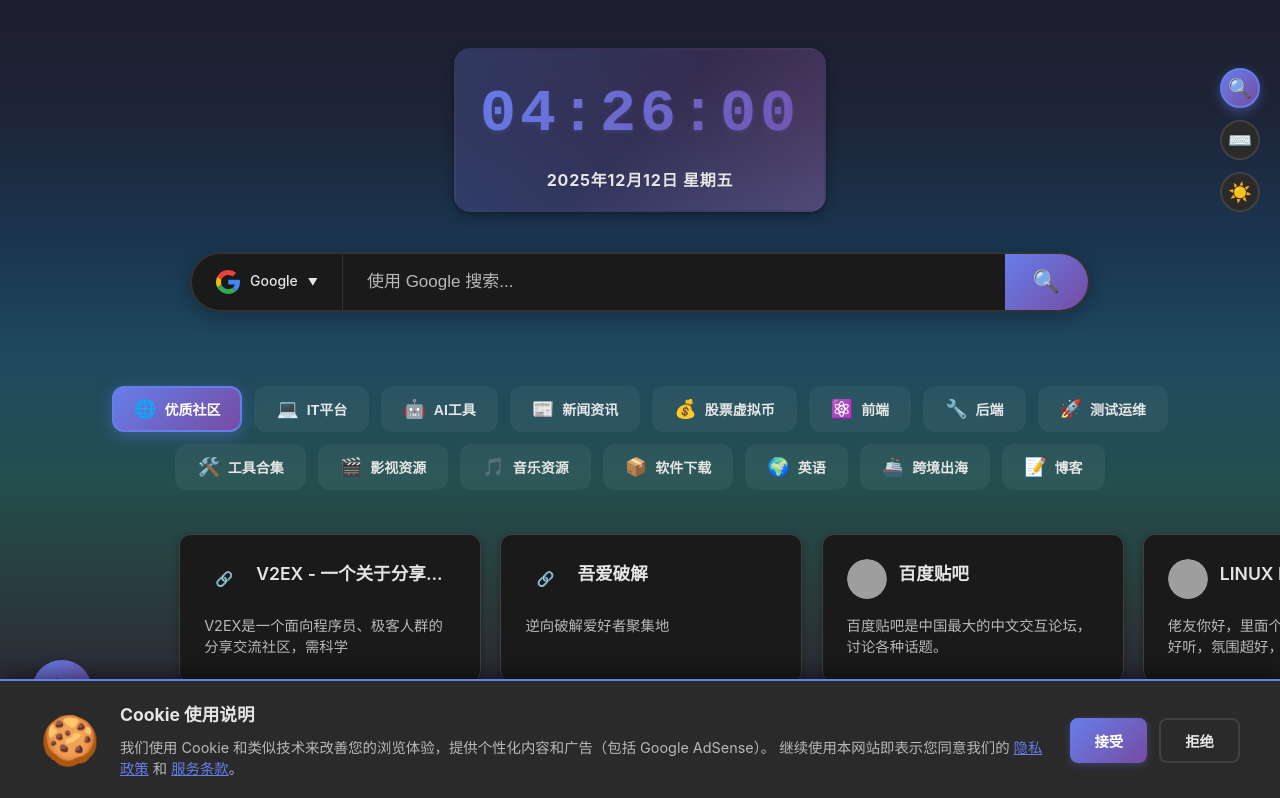
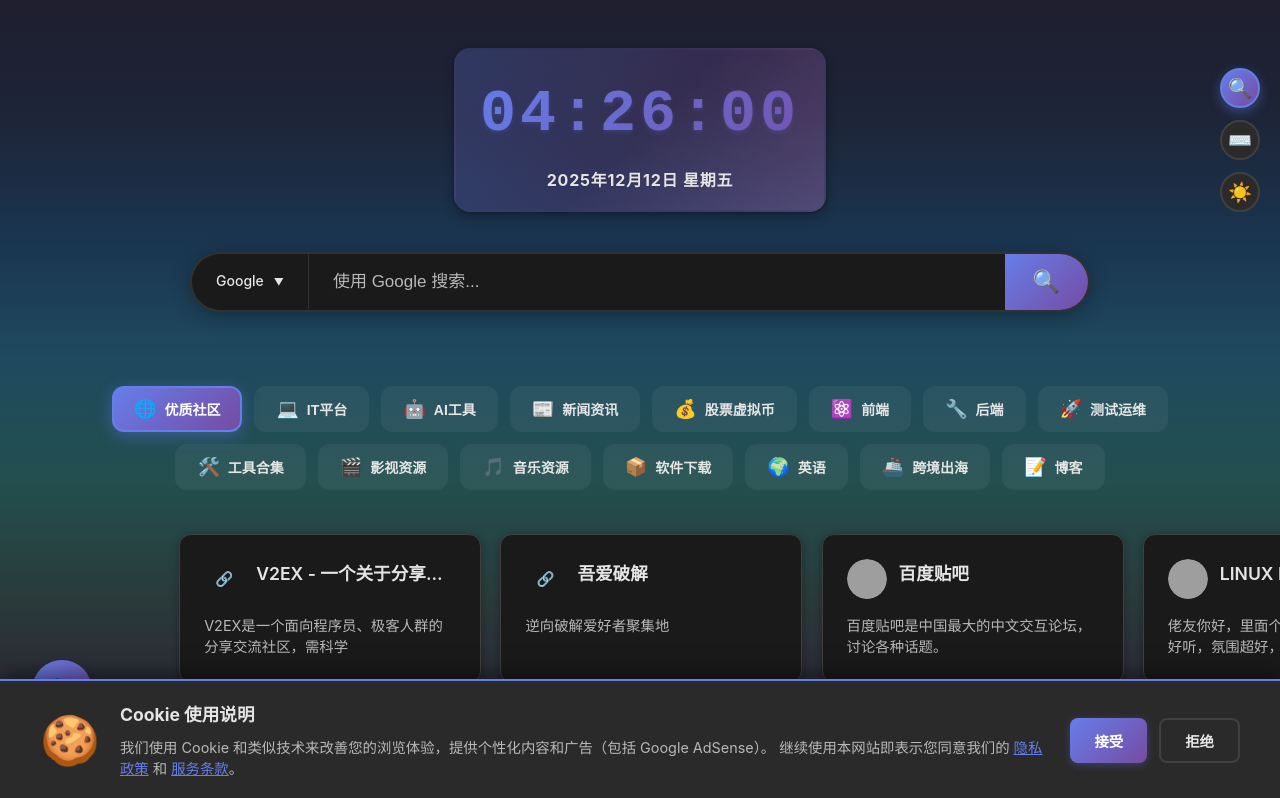
Before and after one commit to JeeBoom/jolyee, a Vue app: page / in a window 1280 px wide. Shown: the top 798 px of the page. Built offline with nearby package versions, Linux system fonts and the light colour scheme; grey boxes are pictures that could not be loaded.

Commit message:
删除图片

```diff
--- a/src/components/UniversalSearch.vue
+++ b/src/components/UniversalSearch.vue
@@ -79,7 +79,7 @@ const searchEngines = ref([
     id: 'google',
     name: 'Google',
     desc: '全球最大的搜索引擎',
-    logo: '/public/website-img/google.svg',
+    logo: 'https://www.google.com/favicon.ico',
     searchUrl: 'https://www.google.com/search?q='
   },
   {
```
Also changed, not shown: public/website-img/google.svg (deleted).
